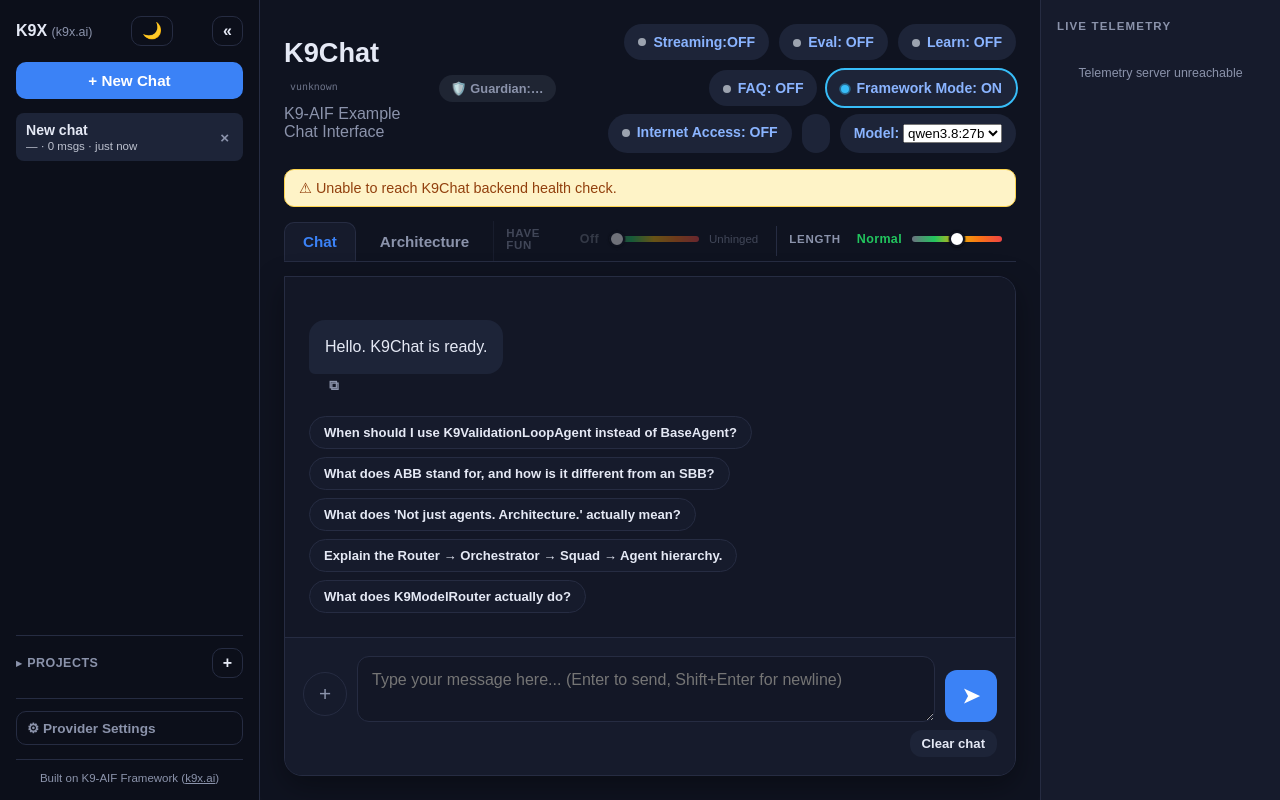
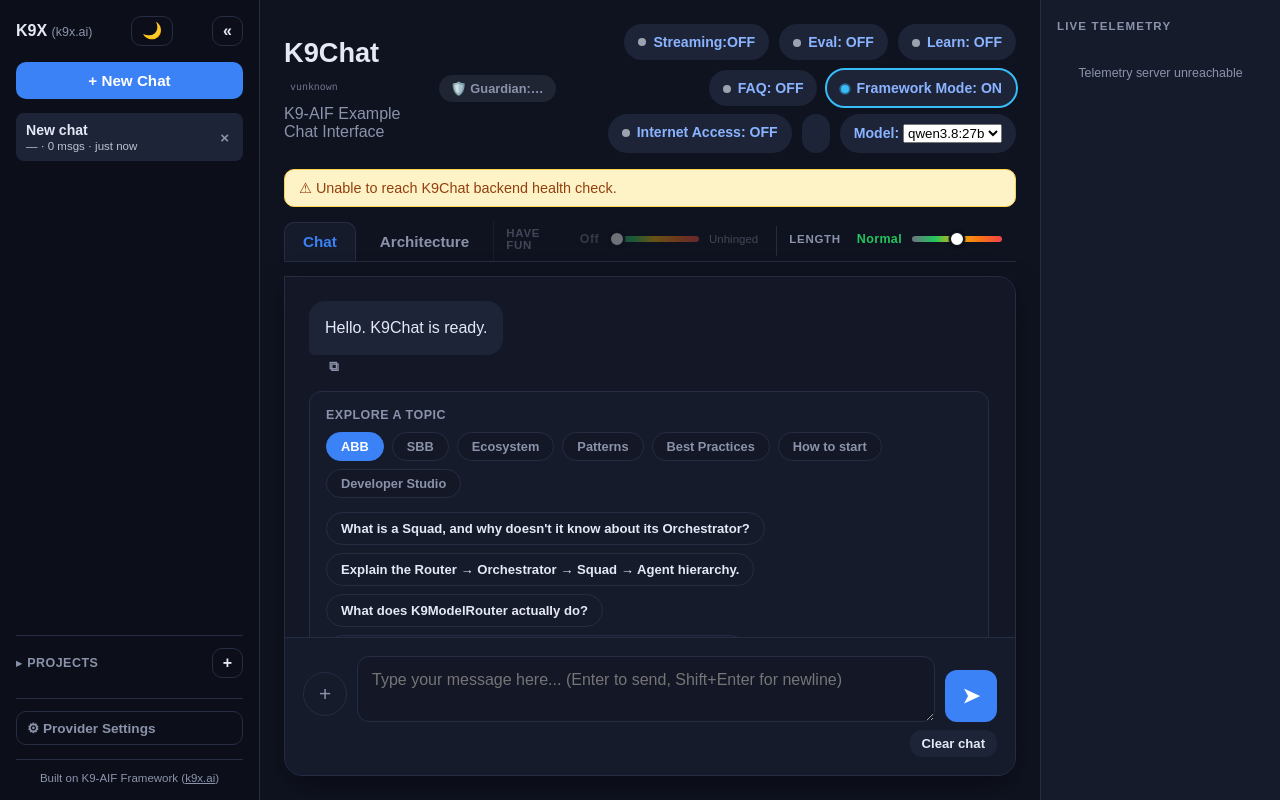
Before and after one commit to k9aif/examples, a FastAPI app: page / in a window 1280 px wide. Run offline with FastAPI, Linux system fonts and the light colour scheme; the visitor is signed in with stand-in values (Sample User, id 1); data that the repository does not hold is empty.

Commit message:
k9chat: topic-organized starter prompts (rectangle card, 7 topics) replacing the flat random pool
Was: STARTER_PROMPTS, one flat array of 12, 5 picked at random with no
way to browse by what you're actually curious about. Now: a bordered
card ("Explore a topic") with 7 topic pills (ABB, SBB, Ecosystem,
Patterns, Best Practices, How to start, Developer Studio) -- click one,
4 (or 3, for the thinner topics) random questions from that topic show
as chips below, same click-to-send behavior as before.

Every topic is in-scope regardless of Framework Mode (all pure K9-AIF/
K9X content), so this shows identically in both states -- if anything
more valuable when Framework Mode is locked ON, since it gives a
visitor something concrete to do within the restricted scope instead of
discovering the limits by trial and error.

Content: reused the existing 12 questions where they fit a topic
cleanly, wrote new ones for genuine gaps -- "Developer Studio" (K9X
Studio) and "How to start" had no prior coverage at all.

Verified live with real screenshots: card renders with all 7 pills,
clicking a different pill correctly switches the active state and
swaps the question chips, clicking an actual chip fills the input and
sends -- new session created with the right auto-derived title,
confirming the full click-to-send path still works through the new
structure.

Co-Authored-By: Claude Sonnet 5 <noreply@anthropic.com>

```diff
--- a/k9chat/static/js/message_list.js
+++ b/k9chat/static/js/message_list.js
@@ -7,26 +7,58 @@
 const MessageList = (() => {
   const chatHistoryEl = document.getElementById("chat-history");
 
-  // Starter prompts -- 5 picked at random from this pool on every empty/
-  // new chat, clickable straight into ChatInput.send() so there's no
-  // typing needed to get a first real answer out of the knowledge base.
-  const STARTER_PROMPTS = [
+  // Topic-organized starter prompts -- shown as a picker card on every
+  // empty/new chat instead of one flat random pool, so a visitor can
+  // browse by what they're actually curious about rather than hoping a
+  // relevant question shows up by chance. Every topic here is in-scope
+  // regardless of Framework Mode (all pure K9-AIF/K9X content), so this
+  // shows the same way in both states.
+  const TOPIC_PROMPTS = {
+    "ABB": [
       "What does ABB stand for, and how is it different from an SBB?",
+      "What is a Squad, and why doesn't it know about its Orchestrator?",
       "Explain the Router → Orchestrator → Squad → Agent hierarchy.",
+      "What does K9ModelRouter actually do?",
+    ],
+    "SBB": [
+      "Show me a minimal BaseAgent subclass.",
+      "When should I use K9ValidationLoopAgent instead of BaseAgent?",
+      "What's the difference between K9PlanningLoopAgent and K9ValidationLoopAgent?",
+      "How does a generated agent actually invoke an LLM?",
+    ],
+    "Ecosystem": [
       "What is k9x_Shield and what does it actually check?",
       "What's the difference between k9x_Shield and Zero Trust?",
-    "Show me a minimal BaseAgent subclass.",
-    "When should I use K9ValidationLoopAgent instead of BaseAgent?",
-    "What does K9ModelRouter actually do?",
+      "What is K9X HIL, and when would I need it?",
+      "What does k9x_satan actually test?",
+    ],
+    "Patterns": [
+      "What does 'Not just agents. Architecture.' actually mean?",
+      "What's the difference between K9-AIF and a framework like LangChain?",
       "What is K9-AIF's stance on TOGAF and OOD?",
-    "What does 'Not just agents. Architecture.' actually mean?",
+      "What's the Critic-Actor pattern, and when should I use it instead of a validation loop?",
+    ],
+    "Best Practices": [
       "How does K9-AIF handle governance for an agent?",
-    "What's the difference between K9-AIF and a framework like LangChain?",
-    "What is a Squad, and why doesn't it know about its Orchestrator?",
-  ];
+      "Why must agents call llm_invoke() instead of the router directly?",
+      "What's the three-layer decoupling rule, and why does it matter?",
+      "When is it actually safe to use NoopGovernance?",
+    ],
+    "How to start": [
+      "How do I run an example app locally, like this one (k9chat)?",
+      "What's the fastest way to scaffold a new K9-AIF agent?",
+      "What do I need installed before I can build with K9-AIF?",
+    ],
+    "Developer Studio": [
+      "What is K9X Studio, and how do I generate a project from it?",
+      "How do I run K9X Studio locally?",
+      "Does K9X Studio replace the CLI generator, or complement it?",
+    ],
+  };
+  const TOPICS = Object.keys(TOPIC_PROMPTS);
 
-  function pickStarterPrompts(n = 5) {
-    const pool = [...STARTER_PROMPTS];
+  function pickFromTopic(topic, n = 4) {
+    const pool = [...(TOPIC_PROMPTS[topic] || [])];
     const picked = [];
     while (picked.length < n && pool.length > 0) {
       const i = Math.floor(Math.random() * pool.length);
@@ -36,9 +68,25 @@ const MessageList = (() => {
   }
 
   function renderStarterPrompts() {
-    const wrap = document.createElement("div");
-    wrap.className = "starter-prompts";
-    pickStarterPrompts(5).forEach(q => {
+    const card = document.createElement("div");
+    card.className = "topic-picker-card";
+
+    const title = document.createElement("div");
+    title.className = "topic-picker-title";
+    title.textContent = "Explore a topic";
+    card.appendChild(title);
+
+    const topicRow = document.createElement("div");
+    topicRow.className = "topic-picker-row";
+    card.appendChild(topicRow);
+
+    const chipRow = document.createElement("div");
+    chipRow.className = "starter-prompts";
+    card.appendChild(chipRow);
+
+    function renderChipsFor(topic) {
+      chipRow.innerHTML = "";
+      pickFromTopic(topic).forEach(q => {
         const chip = document.createElement("button");
         chip.type = "button";
         chip.className = "starter-chip";
@@ -46,12 +94,31 @@ const MessageList = (() => {
         chip.addEventListener("click", () => {
           const input = document.getElementById("message-input");
           input.value = q;
-        wrap.remove();
+          card.remove();
           ChatInput.send();
         });
-      wrap.appendChild(chip);
+        chipRow.appendChild(chip);
       });
-    chatHistoryEl.appendChild(wrap);
+    }
+
+    TOPICS.forEach((topic, i) => {
+      const pill = document.createElement("button");
+      pill.type = "button";
+      pill.className = "topic-pill";
+      pill.textContent = topic;
+      pill.addEventListener("click", () => {
+        topicRow.querySelectorAll(".topic-pill").forEach(p => p.classList.remove("active"));
+        pill.classList.add("active");
+        renderChipsFor(topic);
+      });
+      topicRow.appendChild(pill);
+      if (i === 0) {
+        pill.classList.add("active");
+        renderChipsFor(topic);
+      }
+    });
+
+    chatHistoryEl.appendChild(card);
   }
 
   function loadMessages(sessionId) {
--- a/k9chat/static/style.css
+++ b/k9chat/static/style.css
@@ -1488,6 +1488,55 @@ button:disabled {
   display: none;
 }
 
+/* ---------------- Topic picker card ---------------- */
+
+.topic-picker-card {
+  border: 1px solid var(--border);
+  border-radius: 12px;
+  padding: 16px;
+  max-width: 680px;
+  background: var(--bg-elevated);
+}
+
+.topic-picker-title {
+  font-size: 0.78rem;
+  font-weight: 700;
+  text-transform: uppercase;
+  letter-spacing: 0.04em;
+  color: var(--text-muted);
+  margin-bottom: 10px;
+}
+
+.topic-picker-row {
+  display: flex;
+  flex-wrap: wrap;
+  gap: 8px;
+  margin-bottom: 14px;
+}
+
+.topic-pill {
+  background: var(--bg-sunken);
+  border: 1px solid var(--border);
+  color: var(--text-muted);
+  border-radius: 999px;
+  padding: 6px 14px;
+  font-size: 0.8rem;
+  font-weight: 600;
+  cursor: pointer;
+  transition: border-color 0.15s ease, color 0.15s ease, background 0.15s ease;
+}
+
+.topic-pill:hover {
+  border-color: var(--accent);
+  color: var(--text);
+}
+
+.topic-pill.active {
+  background: var(--accent);
+  border-color: var(--accent);
+  color: var(--accent-text);
+}
+
 /* ---------------- Starter prompts ---------------- */
 
 .starter-prompts {
```
Lines whose indentation alone changed are shown as unchanged.
